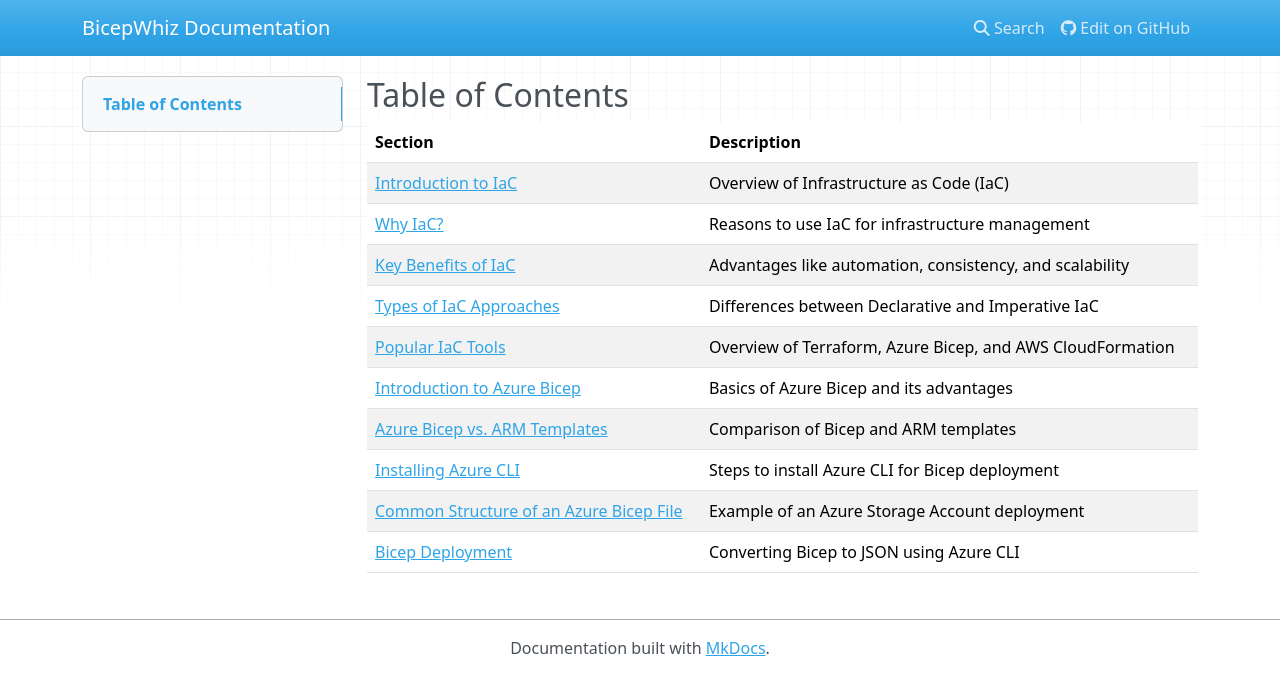
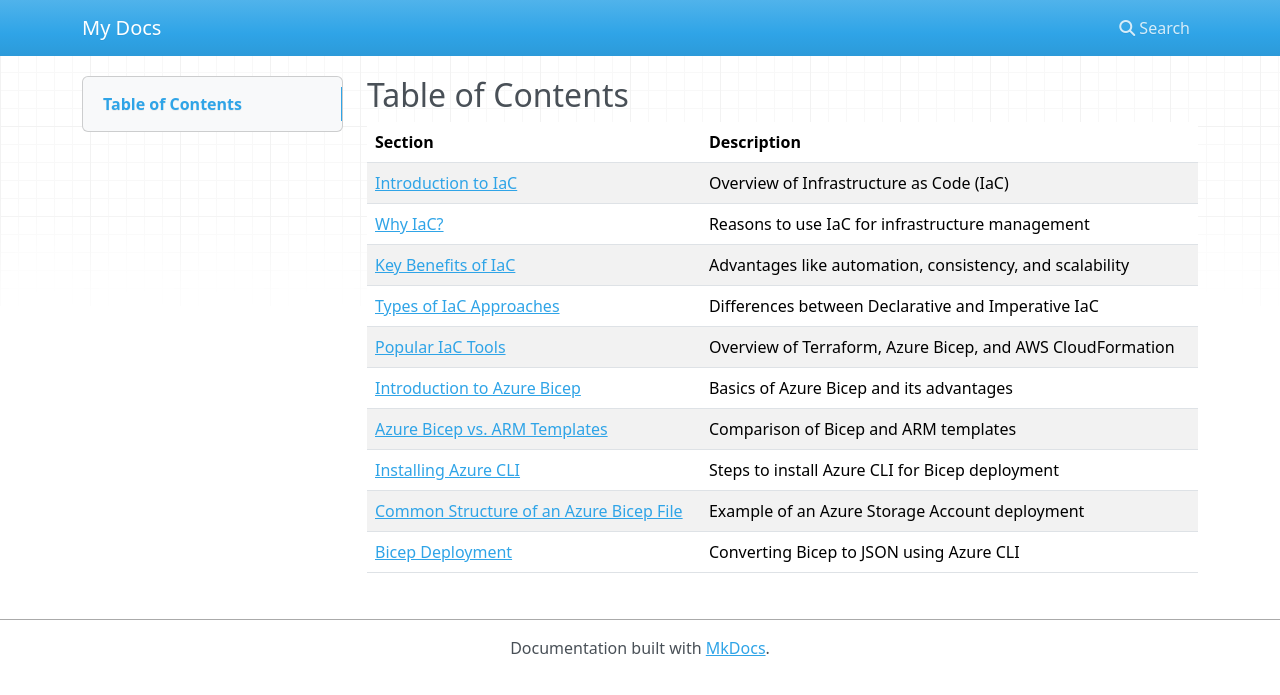
Before and after one commit to partha-sarathi-sarkar/bicepwhiz, an MkDocs documentation site: the page built from docs/tableofcontent.md, in a window 1280 px wide. Shown: the top 695 px of the page. Built offline with MkDocs 1.6.1, drawn with Linux system fonts in a browser that asks for light colours; nearby versions of some CDN libraries.

Commit message:
added static

```diff
--- a/mkdocs.yml
+++ b/mkdocs.yml
@@ -1,7 +1 @@
-site_name: BicepWhiz Documentation
-site_url: https://partha-sarathi-sarkar.github.io/bicepwhiz/
-repo_url: https://github.com/partha-sarathi-sarkar/bicepwhiz
-nav:
-  - Home: index.md
-theme:
-  name: mkdocs
+site_name: My Docs
```
Also changed, not shown: docusaurus.config.js (added, +8 -0 lines), 1 other file.
